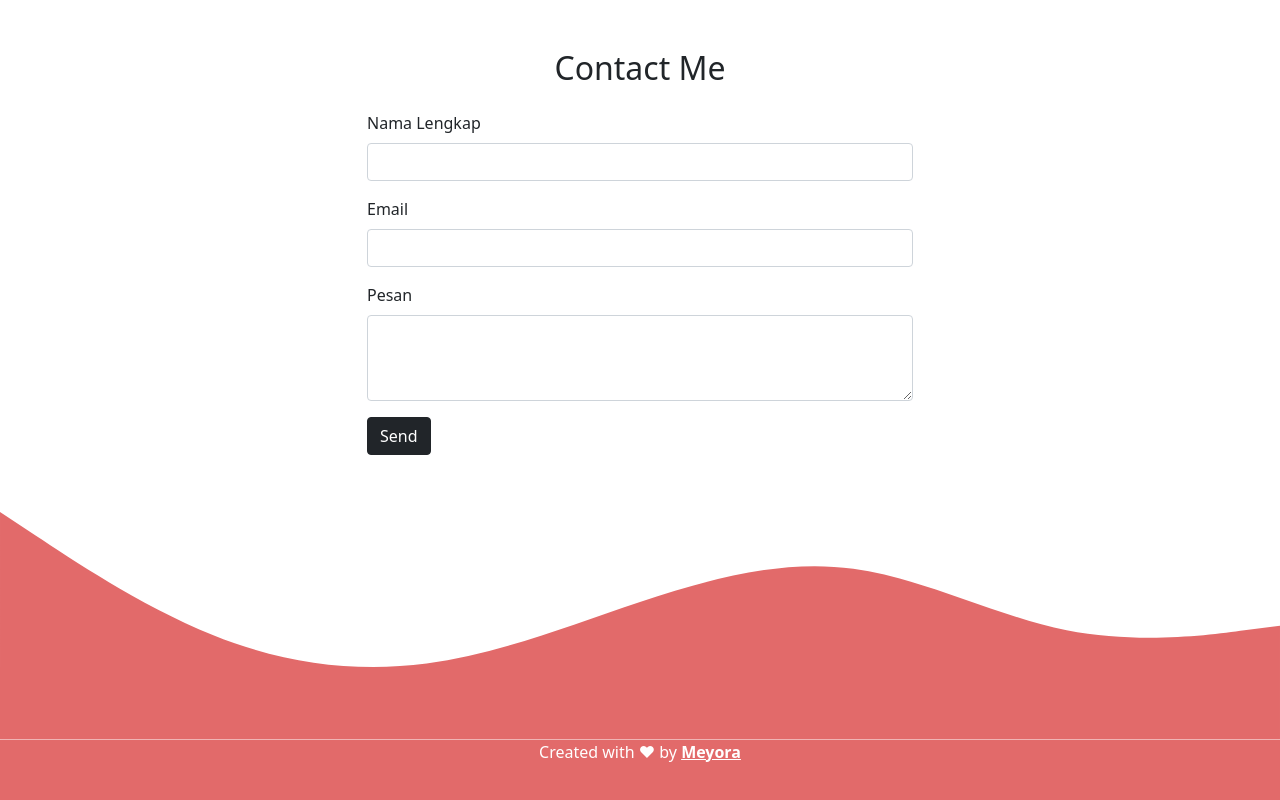
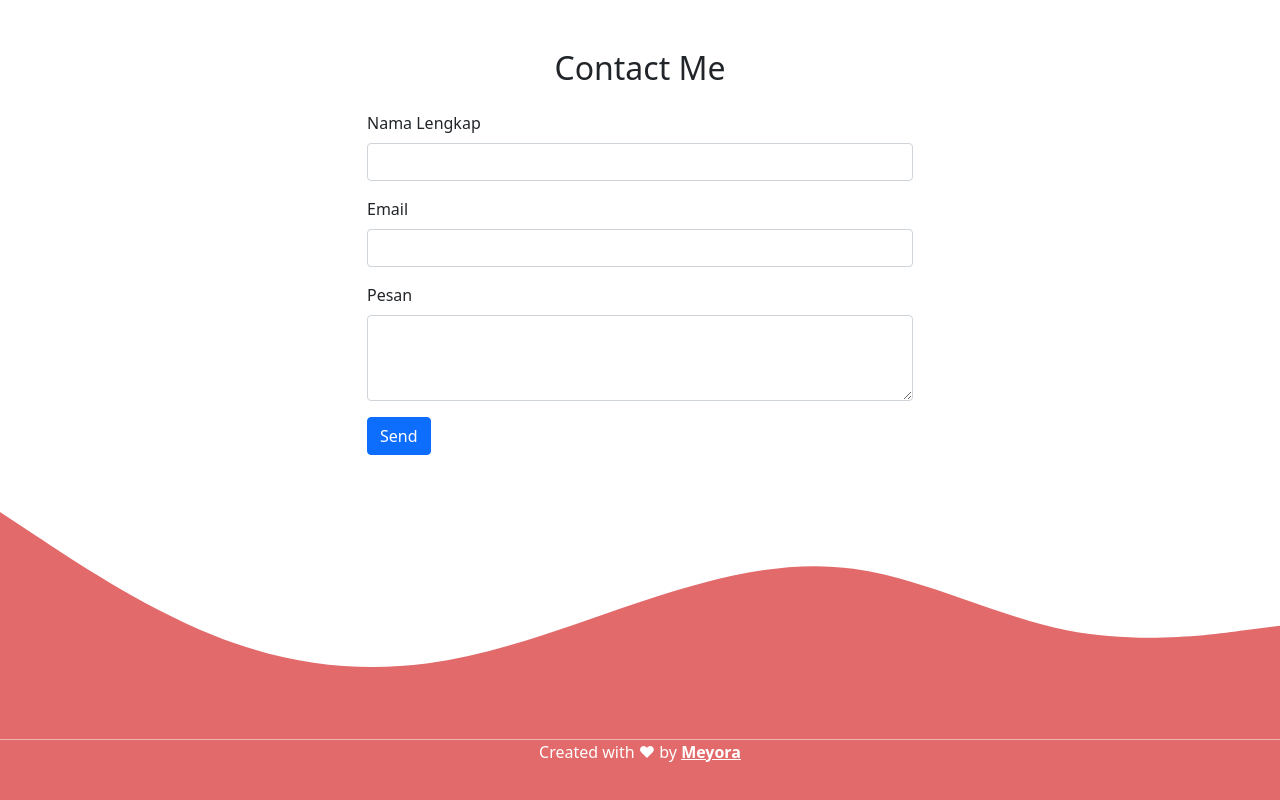
Before and after one commit to meyorasailanaa/meyorasailanaa.github.io, a plain HTML site: page index.html in a window 1280 px wide. Shown: the part 2213-3013 px from the top of the page. Drawn offline with nearby package versions, Linux system fonts and the light colour scheme.

Commit message:
Mengubah warna

```diff
--- a/index.html
+++ b/index.html
@@ -151,7 +151,7 @@
                             <textarea class="form-control" id="pesan" rows="3"></textarea>
                         </div>
 
-                        <button type="submit" class="btn btn-dark">Send</button>
+                        <button type="submit" class="btn btn-primary">Send</button>
                     </form>
                 </div>
             </div>
```
